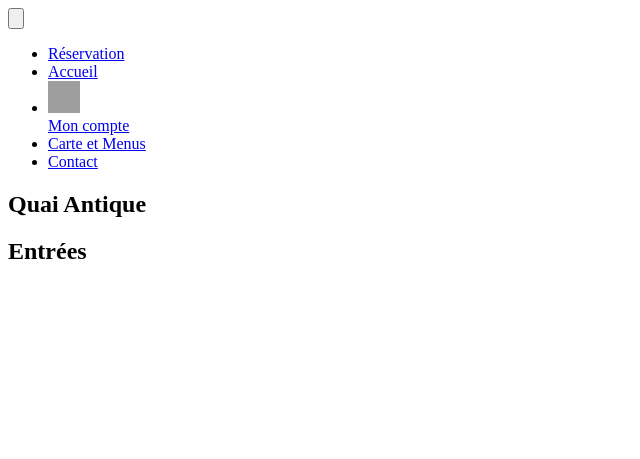
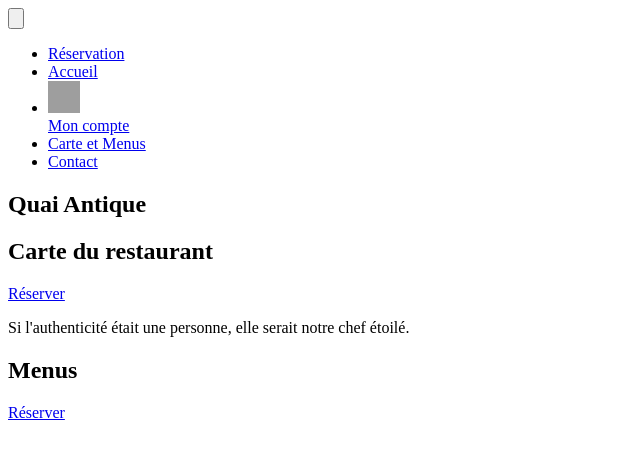
Before and after one commit to MatVD/quai-antique, a Symfony app: template templates/menu_card/index.html.twig in a window 1280 px wide. Shown: the top 459 px of the page, without its empty margins (0-640 px from the left). Run offline with Twig, Linux system fonts and the light colour scheme; the template is opened without the code that fills it, so the values that code supplies are empty; some libraries are stand-ins or nearby versions; grey boxes are pictures that could not be loaded.

Commit message:
add dishes and menus on carte page

```diff
--- a/src/Repository/DishRepository.php
+++ b/src/Repository/DishRepository.php
@@ -42,13 +42,12 @@ class DishRepository extends ServiceEntityRepository
 //    /**
 //     * @return Dish[] Returns an array of Dish objects
 //     */
-//    public function findByExampleField($value): array
+//    public function findByCategory($value): array
 //    {
 //        return $this->createQueryBuilder('d')
-//            ->andWhere('d.exampleField = :val')
+//            ->andWhere('d.title = :val')
 //            ->setParameter('val', $value)
 //            ->orderBy('d.id', 'ASC')
-//            ->setMaxResults(10)
 //            ->getQuery()
 //            ->getResult()
 //        ;
--- a/templates/menu_card/index.html.twig
+++ b/templates/menu_card/index.html.twig
@@ -3,21 +3,77 @@
 {% block title %}Quai Antique | Carte et menus{% endblock %}
 
 {% block body %}
-<section class="flex flex-col w-full">
-    <h1 class="text-4xl text-center">Quai Antique</h1>
-    <h2 class="text-2xl text-center">Entrées</h2>
-    <div class="text-center max-w-lg mx-auto mt-4">
+
+{# ---------- Section carte du restaurant ---------- #}
+<section class="w-full text-center">
+    <h1 class="text-4xl mt-14">Quai Antique</h1>
+    <h2 class="text-2xl">Carte du restaurant</h2>
+    <div class="flex flex-row flex-wrap justify-around">
+    {% for category in categories %}
+        <div class="text-center max-w-md m-8">
+        <h2 class="text-xl">{{ category.title }}</h2>
             {% for dish in dishes %}
-            {% if dish.category == "Entrées" %}
-                <div class="text-center max-w-lg mx-auto mt-4">
-                    <h3 class="text-xl">{{ dish.title }} - <span class="text-lg">{{ (dish.price / 100)|format_number({fraction_digit :2}) }}</span></h3>
+                {% if dish.category.title == category.title %}
+                    <div class="max-w-lg mx-auto mt-4">
+                        <h3 class="text-xl"> {{ dish.title }} - <span class="text-lg">{{ (dish.price / 100) | format_number({fraction_digit : 2}) }}€</span></h3>
                         <p>
                             {{ dish.description }}
                         </p>
-                    <p></p>
                     </div>
                 {% endif %}
             {% endfor %}
         </div>
+    {% endfor %}
+    </div>
+    <div class="flex space-x-2 justify-center mt-10">
+        <a class="inline-block px-11 py-2.5
+                    bg-gold-brown
+                    text-white font-medium text-xs leading-tight uppercase
+                    rounded shadow-md
+                    hover:shadow-lg hover:scale-110
+                    focus:shadow-lg focus:outline-none focus:ring-0
+                    active:shadow-lg transition duration-150 ease-in-out"
+           href="{{ path('app_book_table') }}"
+           role="button"
+           data-mdb-ripple="true"
+           data-mdb-ripple-color="light"
+        >Réserver</a>
+    </div>
+</section>
+
+    <div class="img-menu w-full h-24 bg-black my-24 flex justify-center items-center">
+        <p class="text-lg text-gold-brown">Si l'authenticité était une personne, elle serait notre chef étoilé.</p>
+    </div>
+
+{# ---------- Section Menu du restaurant ---------- #}
+    <section class="w-full text-center">
+        <h2 class="text-2xl">Menus</h2>
+        <div class="flex flex-row flex-wrap justify-around">
+            {% for menu in menus %}
+                <div class="max-w-md mx-auto m-8">
+                    <h3 class="text-xl"> {{ menu.title }} - <span class="text-lg">{{ (menu.price / 100) | format_number({fraction_digit : 2}) }}€</span></h3>
+                    <p>
+                        {{ menu.description }}
+                    </p>
+                </div>
+            {% endfor %}
+        </div>
+        <div class="flex space-x-2 justify-center mt-10">
+            <a class="inline-block px-11 py-2.5
+                    bg-gold-brown
+                    text-white font-medium text-xs leading-tight uppercase
+                    rounded shadow-md
+                    hover:shadow-lg hover:scale-110
+                    focus:shadow-lg focus:outline-none focus:ring-0
+                    active:shadow-lg transition duration-150 ease-in-out"
+               href="{{ path('app_book_table') }}"
+               role="button"
+               data-mdb-ripple="true"
+               data-mdb-ripple-color="light"
+            >Réserver</a>
+        </div>
+        <div class="my-24">
+
+        </div>
     </section>
 {% endblock %}
```
Also changed, not shown: src/Controller/MenuCardController.php (+11 -2 lines). Lines whose indentation alone changed are shown as unchanged.
